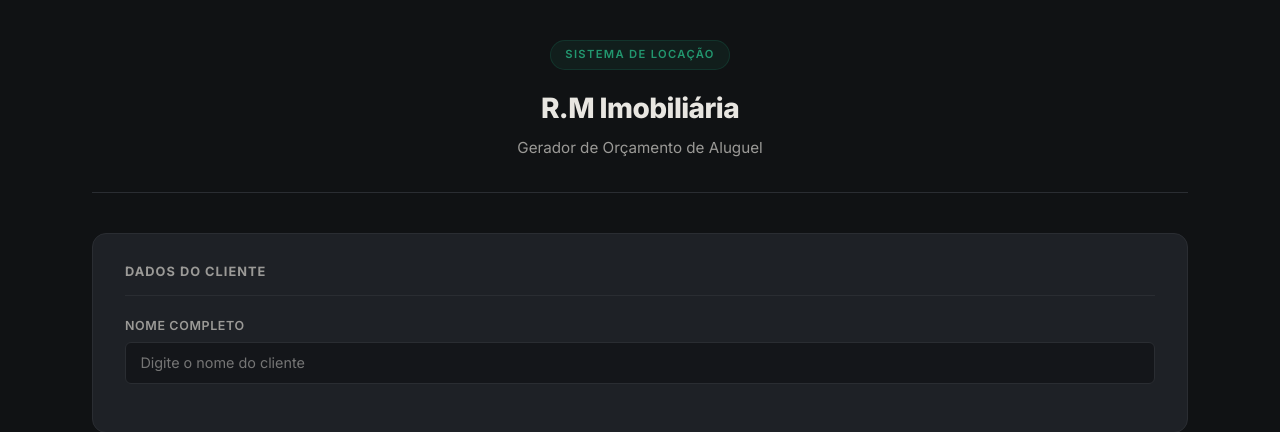
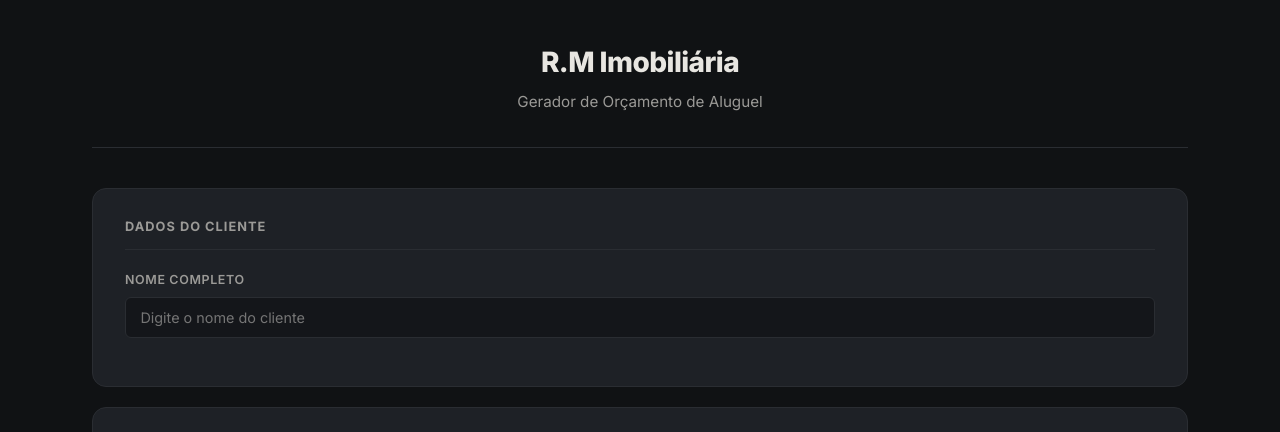
Before and after one commit to Tsilveira1202/Algorithmic-Thinking---Introduction-to-Object-Oriented-Programming, a Flask app: page / in a window 1280 px wide. Shown: the top 432 px of the page. Run offline with Flask 3, Linux system fonts and the light colour scheme.

Commit message:
Remoção da etiqueta 'Sistema de Locação' do cabeçalho

```diff
--- a/templates/index.html
+++ b/templates/index.html
@@ -14,7 +14,6 @@
 
     <!-- HEADER -->
     <header class="header">
-        <span class="header__badge">Sistema de Locação</span>
         <h1 class="header__title">R.M Imobiliária</h1>
         <p class="header__subtitle">Gerador de Orçamento de Aluguel</p>
     </header>
```
